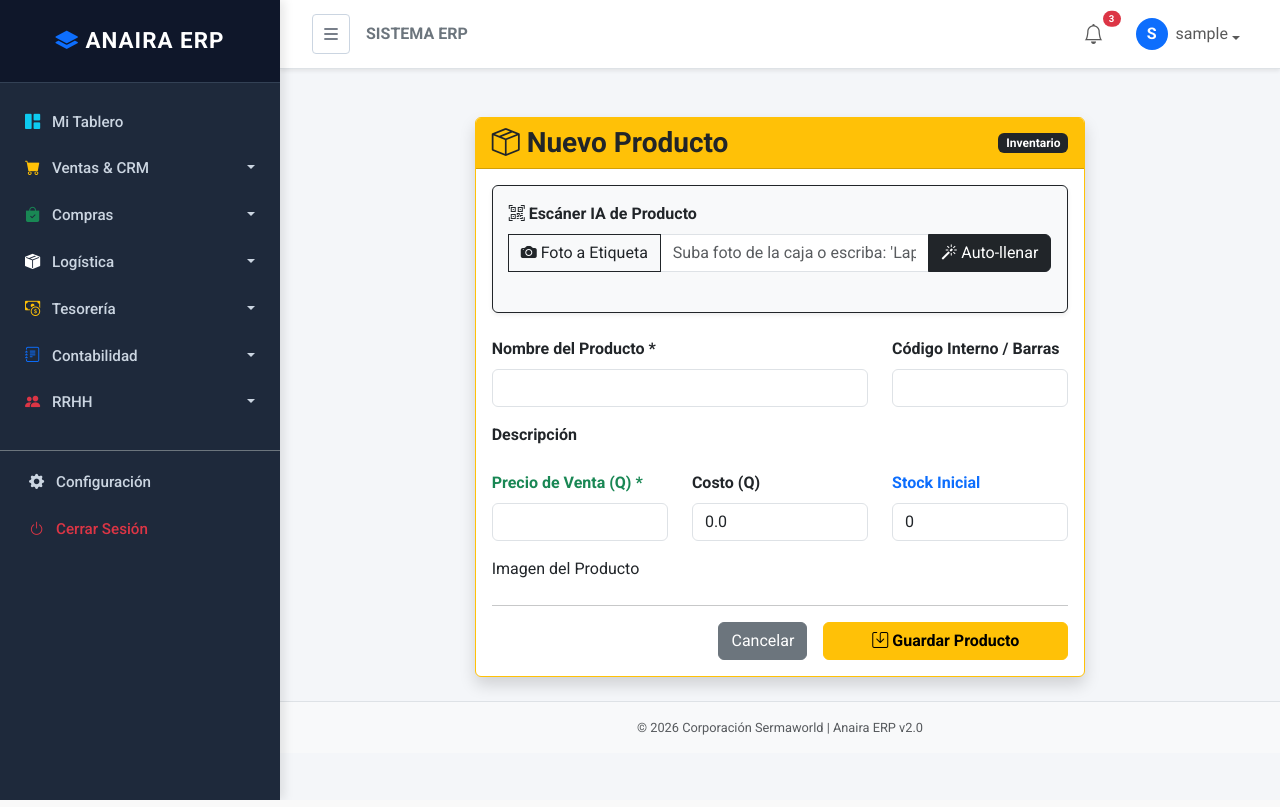
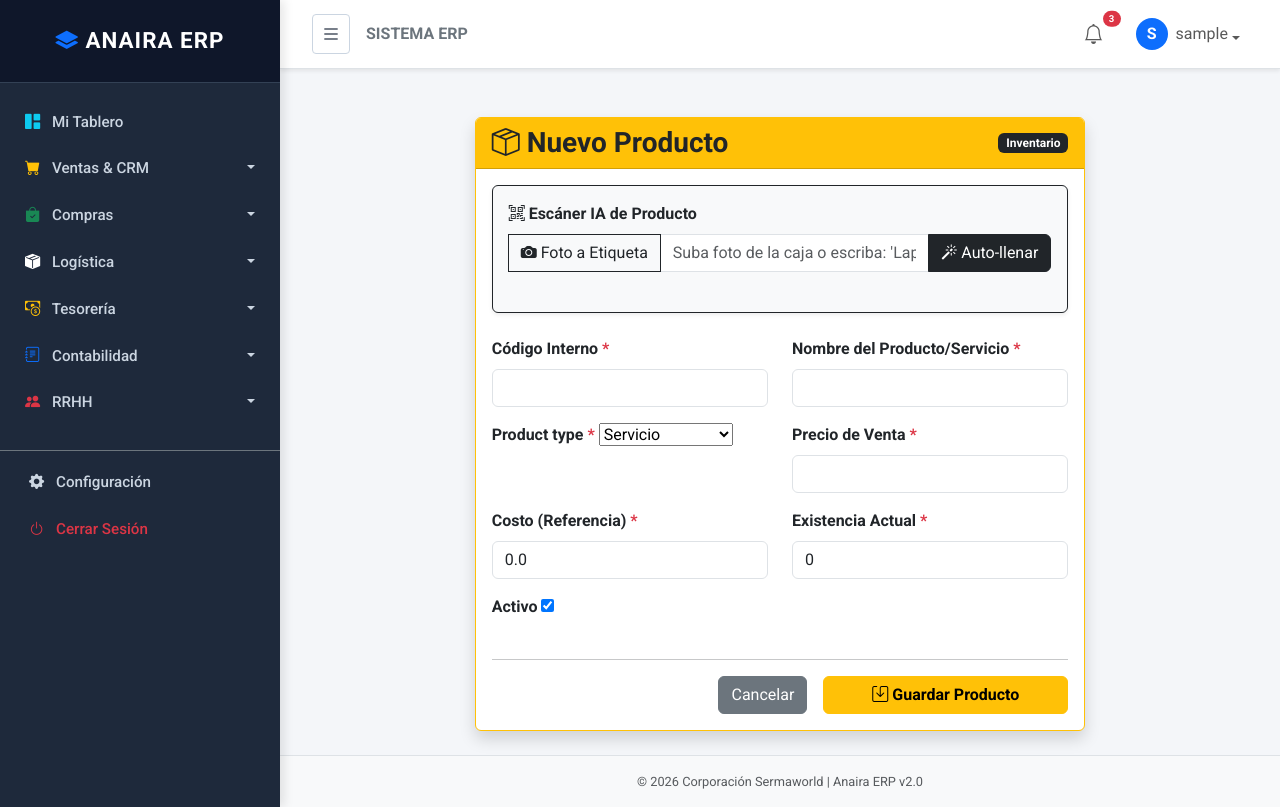
Before and after one commit to SergioReyes42/anaira-erp, a Django app: page /logistica/productos/nuevo/ in a window 1280 px wide. Run offline with Django 4.2, Linux system fonts and the light colour scheme; the visitor is signed in with stand-in values (Sample User, id 1).

Commit message:
productos00

```diff
--- a/templates/core/inventory/product_form.html
+++ b/templates/core/inventory/product_form.html
@@ -33,43 +33,25 @@
                             <small id="fileNameDisplay" class="text-muted ms-2 fst-italic"></small>
                         </div>
                     </div>
+
                     <form method="post" enctype="multipart/form-data">
                         {% csrf_token %}
 
-                        <div class="row mb-3">
-                            <div class="col-md-8">
-                                <label class="form-label fw-bold">Nombre del Producto *</label>
-                                {{ form.name }}
+                        <div class="row">
+                            {% for field in form %}
+                            <div class="col-md-6 mb-3">
+                                <label class="form-label fw-bold">
+                                    {{ field.label }}
+                                    {% if field.field.required %}<span class="text-danger">*</span>{% endif %}
+                                </label>
+
+                                {{ field }}
+
+                                {% if field.errors %}
+                                    <div class="text-danger small">{{ field.errors }}</div>
+                                {% endif %}
                             </div>
-                            <div class="col-md-4">
-                                <label class="form-label fw-bold">Código Interno / Barras</label>
-                                {{ form.code }}
-                            </div>
-                        </div>
-
-                        <div class="mb-3">
-                            <label class="form-label fw-bold">Descripción</label>
-                            {{ form.description }}
-                        </div>
-
-                        <div class="row mb-3">
-                            <div class="col-md-4">
-                                <label class="form-label fw-bold text-success">Precio de Venta (Q) *</label>
-                                {{ form.price }}
-                            </div>
-                            <div class="col-md-4">
-                                <label class="form-label fw-bold">Costo (Q)</label>
-                                {{ form.cost }}
-                            </div>
-                            <div class="col-md-4">
-                                <label class="form-label fw-bold text-primary">Stock Inicial</label>
-                                {{ form.stock }}
-                            </div>
-                        </div>
-
-                        <div class="mb-3">
-                            <label class="form-label">Imagen del Producto</label>
-                            {{ form.image }}
+                            {% endfor %}
                         </div>
 
                         <hr>
@@ -94,12 +76,12 @@
         const aiImageInput = document.getElementById('aiImage');
         const fileNameDisplay = document.getElementById('fileNameDisplay');
 
-        // Referencias a los campos (Django suele usar id_nombrecampo)
-        // Ajuste estos IDs si su form.py usa otros nombres
-        const fieldName = document.getElementById('id_name');
-        const fieldDesc = document.getElementById('id_description');
-        const fieldCode = document.getElementById('id_code');
-        // const fieldBrand = document.getElementById('id_brand'); // Si tuviera marca
+        // BÚSQUEDA INTELIGENTE DE CAMPOS (Inglés o Español)
+        // Django genera IDs como 'id_nombrecampo'. Aquí buscamos ambos por seguridad.
+        const fieldName = document.getElementById('id_name') || document.getElementById('id_nombre');
+        const fieldDesc = document.getElementById('id_description') || document.getElementById('id_descripcion');
+        const fieldCode = document.getElementById('id_code') || document.getElementById('id_codigo');
+        const fieldPrice = document.getElementById('id_price') || document.getElementById('id_precio');
 
         // Mostrar nombre archivo
         aiImageInput.addEventListener('change', function() {
@@ -123,7 +105,7 @@
                     // A. MODO FOTO (Etiqueta/Caja)
                     if (aiImageInput.files.length > 0) {
                         formData.append('image', aiImageInput.files[0]);
-                        formData.append('context', 'PRODUCTO'); // <--- Contexto Importante
+                        formData.append('context', 'PRODUCTO'); // Contexto Clave
                         response = await fetch('/api/ai-magic/', { method: 'POST', body: formData });
 
                     // B. MODO TEXTO
@@ -146,7 +128,7 @@
                         // 1. LLENAR NOMBRE
                         if(data.nombre && fieldName) {
                             fieldName.value = data.nombre;
-                            if(data.marca) fieldName.value = data.marca + " " + data.nombre; // Marca + Nombre queda mejor
+                            if(data.marca) fieldName.value = data.marca + " " + data.nombre;
                         }
 
                         // 2. LLENAR DESCRIPCION
@@ -154,9 +136,14 @@
                             fieldDesc.value = data.descripcion;
                         }
 
-                        // 3. LLENAR CODIGO (Si detectó código de barras en la foto)
+                        // 3. LLENAR CODIGO
                         if(data.codigo && fieldCode) {
                             fieldCode.value = data.codigo;
+                        }
+
+                        // 4. PRECIO (Si la IA lo sugiere)
+                        if(data.precio && fieldPrice) {
+                             fieldPrice.value = data.precio;
                         }
 
                     } else {
```
